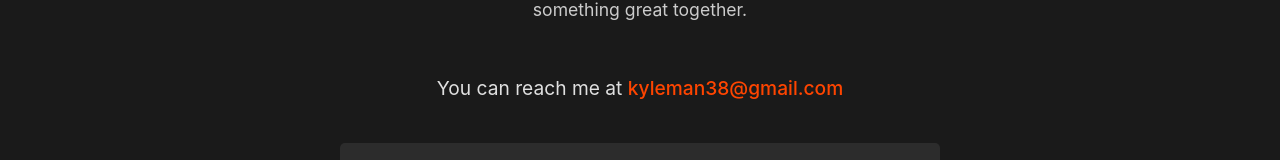
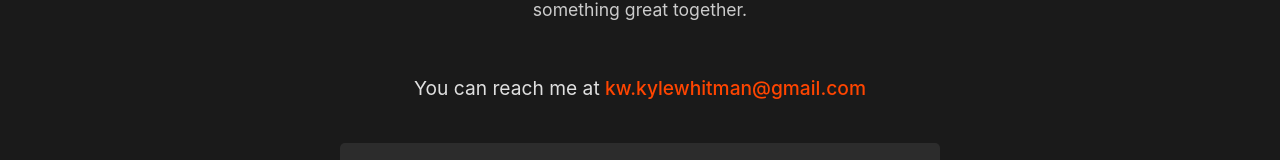
Before and after one commit to BlimpMcCheesy/my-website, a React (Vite) app: page /contact in a window 1280 px wide. Shown: the part 344-504 px from the top of the page. Built offline with nearby package versions, Linux system fonts and the light colour scheme.

Commit message:
Update Contact.jsx

```diff
--- a/src/components/Contact.jsx
+++ b/src/components/Contact.jsx
@@ -33,7 +33,7 @@ const Contact = () => {
       <p className="contact-paragraph">
         Looking for new projects or collaborations? Feel free to get in touch! Whether you have a question, want to discuss a potential partnership, or need help with a project, I’m always open to exciting work opportunities. Let’s connect and create something great together.
       </p>
-      <p className="contact-description">You can reach me at <a href="mailto:kyleman38@gmail.com" className="contact-email">kyleman38@gmail.com</a></p>
+      <p className="contact-description">You can reach me at <a href="mailto:kw.kylewhitman@gmail.com" className="contact-email">kw.kylewhitman@gmail.com</a></p>
 
       {!submitted ? (
         <form className="contact-form" onSubmit={handleSubmit}>
```
